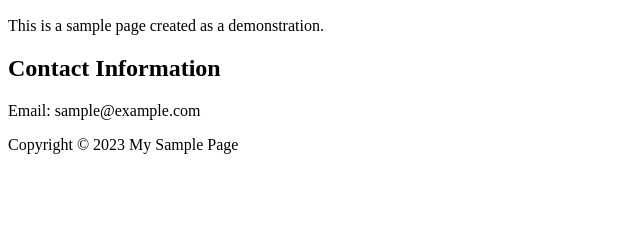
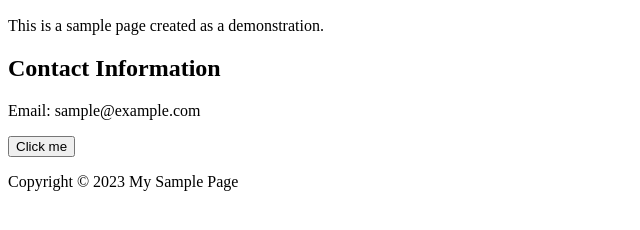
Before and after one commit to CS372-diary-insight/diary-insight.github.io, a plain HTML site: page index.html in a window 1280 px wide. Shown: the part 110-340 px from the top of the page, without its empty margins (0-640 px from the left). Drawn offline with Linux system fonts and the light colour scheme.

Commit message:
Test: javascript

```diff
--- a/index.html
+++ b/index.html
@@ -20,10 +20,17 @@
             <h2>Contact Information</h2>
             <p>Email: sample@example.com</p>
         </section>
+        <button onclick="changeText()">Click me</button>
     </main>
 
     <footer>
         <p>Copyright &copy; 2023 My Sample Page</p>
     </footer>
+    <script>
+    function changeText() {
+        var header = document.getElementById('myHeader');
+        header.innerHTML = 'Hello GitHub Pages!';
+    }
+    </script>
 </body>
 </html>
```
